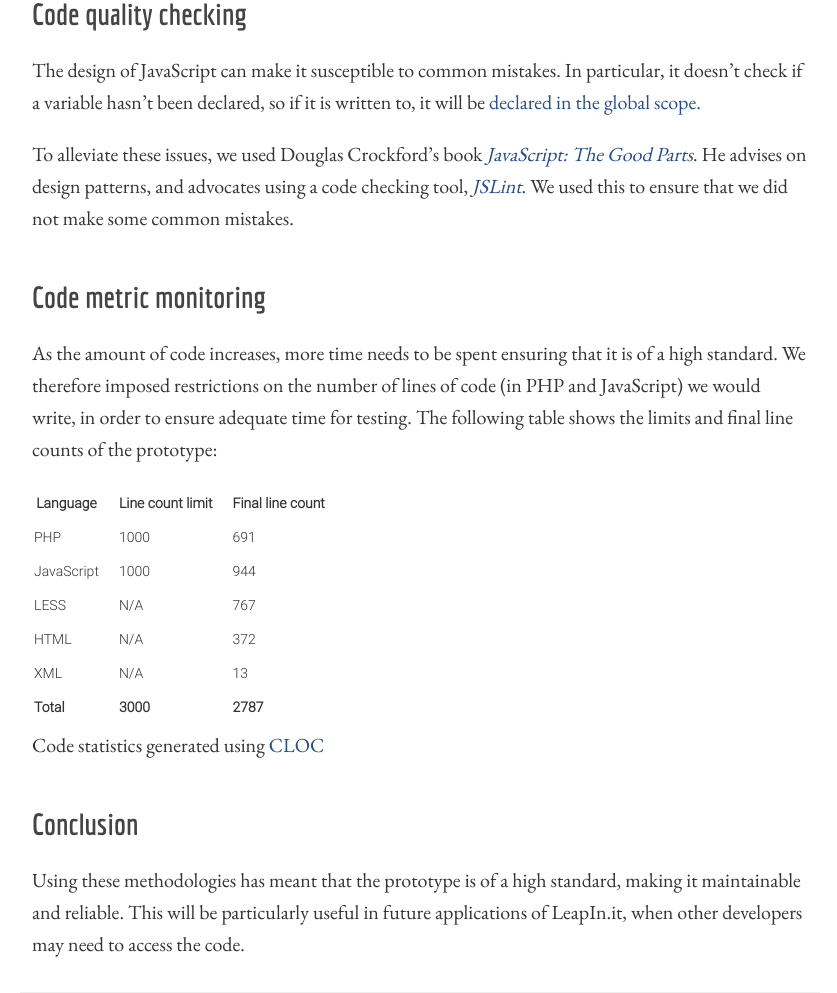
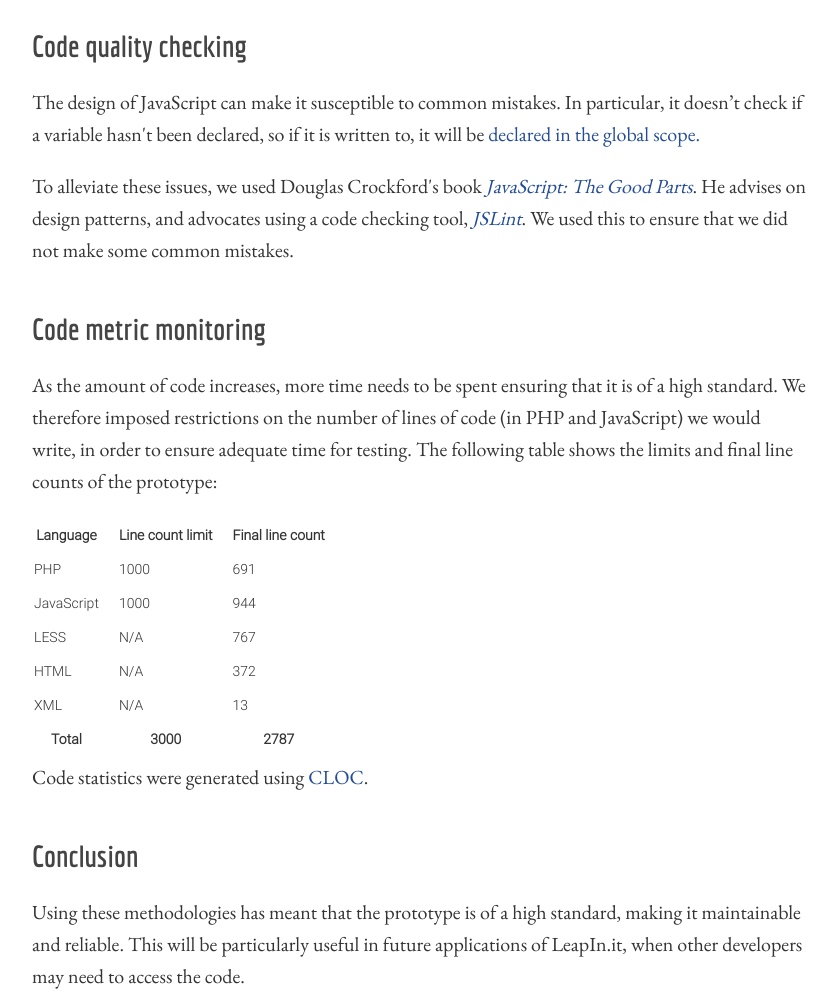
Before and after one commit to FlamingTempura/website, a website: page blog/2014/leapinit-testing-and-code-quality.html in a window 1280 px wide. Shown: the part 1033-2026 px from the top of the page, without its empty margins (220-1057 px from the left). Drawn offline with Linux system fonts and the light colour scheme.

Commit message:
Update leapinit-testing-and-code-quality.html

```diff
--- a/blog/2014/leapinit-testing-and-code-quality.html
+++ b/blog/2014/leapinit-testing-and-code-quality.html
@@ -14,56 +14,51 @@
 		<small><a href="http://blog.soton.ac.uk/orion/implementation/code-metrics/">Originally posted</a> for the <div class="publisher">Web Science COMP6051 module, University of Southampton</div></small>
 	</header>
 
-					<p>Throughout implementing the prototypes, we’ve employed a number of testing methodologies to ensure that the product is of a high quality. In this post, we’ll discuss four methodologies we have used: regression testing, code modularity, code quality checking and code metric monitoring.</p>
+	<p>Throughout implementing <a href="http://blog.soton.ac.uk/orion">LeapIn.it</a>, our social network prototype, we've employed a number of testing and code quality methodologies to ensure that the product is of a high quality. This post discusses four methodologies we have used: regression testing, code modularity, code quality checking, and code metric monitoring.</p>
+
 	<h3>Regression testing</h3>
-<p>After each significant change was made to the code, the prototype would be compiled into an android app and run through a number of scenarios on a phone. The purpose of testing in this way was to make sure that any changes did not break features which previously worked.</p>
+
+	<p>After each significant change was made to the code, the prototype would be compiled as an Android app and run through a number of scenarios on a phone. The purpose of testing in this way was to make sure that any changes did not break features which previously worked.</p>
+
 	<h3>Code modularity</h3>
+
 	<p>We made a number of design decisions to ensure that the code would be modular and easily maintainable:</p>
+
 	<ul>
 		<li>Adopting the server-client architecture leads to a disconnect of the user and the database.</li>
 		<li>Using object oriented languages leads to modular code. In particular, the use of RedBean ORM and Backbone.js led to separately defined models, making it easily maintainable.</li>
 		<li>Separation of DOM and JavaScript using jQuery and Angular reduces the coupling that is <a href="https://stackoverflow.com/questions/9154586/is-loose-coupling-possible-for-a-web-app">generally prevalent</a> with web applications.</li>
 	</ul>
+
 	<h3>Code quality checking</h3>
-<p>The design of JavaScript can make it susceptible to common mistakes. In particular, it doesn’t check if a variable hasn’t been declared, so if it is written to, it will be <a href="http://www.yuiblog.com/blog/2006/06/01/global-domination/">declared in the global scope.</a></p>
-<p>To alleviate these issues, we used Douglas Crockford’s book <a href="http://shop.oreilly.com/product/9780596517748.do"><i>JavaScript: The Good Parts</i></a>. He advises on design patterns, and advocates using a code checking tool, <a href="http://www.jslint.com/"><i>JSLint</i></a>. We used this to ensure that we did not make some common mistakes.</p>
+
+	<p>The design of JavaScript can make it susceptible to common mistakes. In particular, it doesn’t check if a variable hasn't been declared, so if it is written to, it will be <a href="http://www.yuiblog.com/blog/2006/06/01/global-domination/">declared in the global scope.</a></p>
+
+	<p>To alleviate these issues, we used Douglas Crockford's book <a href="http://shop.oreilly.com/product/9780596517748.do"><i>JavaScript: The Good Parts</i></a>. He advises on design patterns, and advocates using a code checking tool, <a href="http://www.jslint.com/"><i>JSLint</i></a>. We used this to ensure that we did not make some common mistakes.</p>
+
 	<h3>Code metric monitoring</h3>
+
 	<p>As the amount of code increases, more time needs to be spent ensuring that it is of a high standard. We therefore imposed restrictions on the number of lines of code (in PHP and JavaScript) we would write, in order to ensure adequate time for testing. The following table shows the limits and final line counts of the prototype:</p>
+
 	<table>
-<tbody><tr>
-<th>Language</th>
-<th>Line count limit</th>
-<th>Final line count</th>
-</tr>
-<tr>
-<td>PHP</td>
-<td>1000</td>
-<td>691</td>
-</tr>
-<tr>
-<td>JavaScript</td>
-<td>1000</td>
-<td>944</td>
-</tr>
-<tr>
-<td>LESS</td>
-<td>N/A</td>
-<td>767</td>
-</tr>
-<tr>
-<td>HTML</td>
-<td>N/A</td>
-<td>372</td>
-</tr>
-<tr>
-<td>XML</td>
-<td>N/A</td>
-<td>13</td>
-</tr>
-<tr>
-<td><b>Total</b></td>
-<td><b>3000</b></td>
-<td><b>2787</b></td></tr>
-</tbody></table><p>Code statistics generated using <a href="http://cloc.sourceforge.net/">CLOC</a></p><h3>Conclusion</h3><p>Using these methodologies has meant that the prototype is of a high standard, making it maintainable and reliable. This will be particularly useful in future applications of LeapIn.it, when other developers may need to access the code.</p>
+		<thead>
+			<tr><th>Language</th><th>Line count limit</th><th>Final line count</th></tr>
+		</thead>
+		<tbody>
+			<tr><td>PHP</td><td>1000</td><td>691</td></tr>
+			<tr><td>JavaScript</td><td>1000</td><td>944</td></tr>
+			<tr><td>LESS</td><td>N/A</td><td>767</td></tr>
+			<tr><td>HTML</td><td>N/A</td><td>372</td></tr>
+			<tr><td>XML</td><td>N/A</td><td>13</td></tr>
+			<tr><th>Total</th><th>3000</th><th>2787</th></tr>
+		</tbody>
+	</table>
+
+	<p>Code statistics were generated using <a href="http://cloc.sourceforge.net/">CLOC</a>.</p>
+
+	<h3>Conclusion</h3>
+
+	<p>Using these methodologies has meant that the prototype is of a high standard, making it maintainable and reliable. This will be particularly useful in future applications of LeapIn.it, when other developers may need to access the code.</p>
+
 </body>
 </html>
```
Lines whose indentation alone changed are shown as unchanged.
